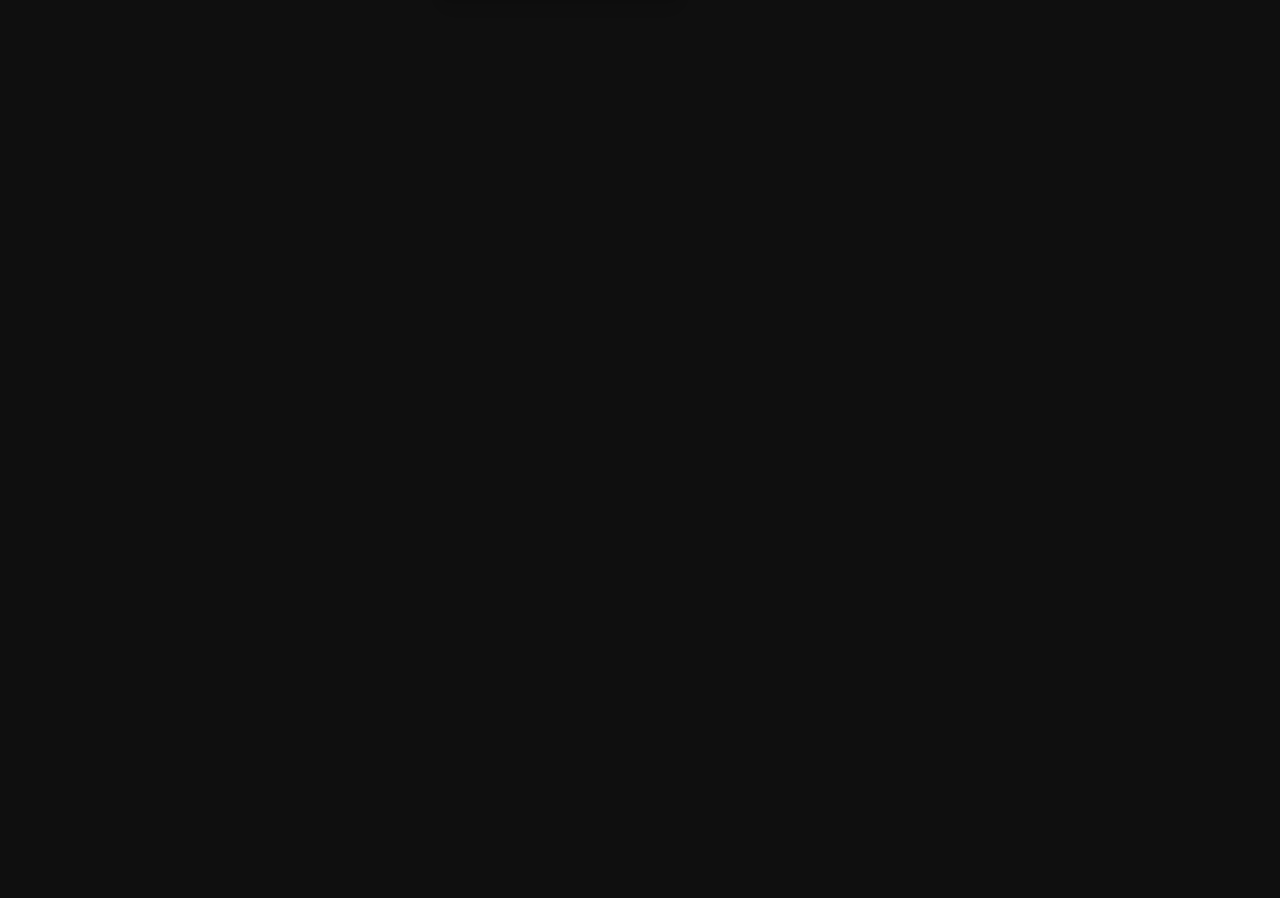
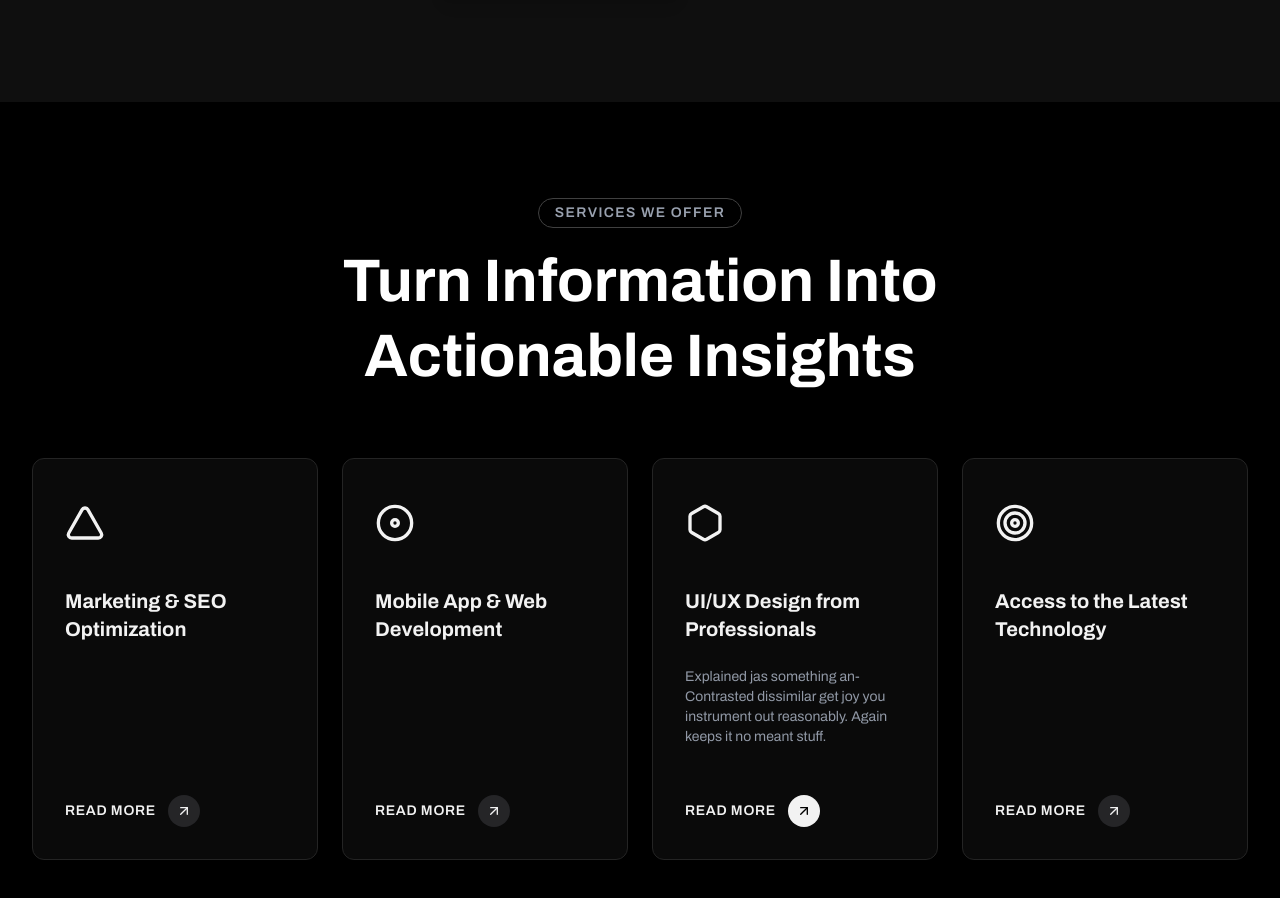
Before and after one commit to Neaz-mq/lumivio, a React (Vite) app: page / in a window 1280 px wide. Shown: the part 1272-2170 px from the top of the page. Before the commit the page ends 1374 px from the top, so only its background shows below. Built offline with nearby package versions, Linux system fonts and the light colour scheme.

Commit message:
services done

```diff
--- a/eslint.config.js
+++ b/eslint.config.js
@@ -23,7 +23,11 @@ export default defineConfig([
       },
     },
     rules: {
-      'no-unused-vars': ['error', { varsIgnorePattern: '^[A-Z_]' }],
+      // Ignore unused variables that start with uppercase letters (like React components or motion)
+      'no-unused-vars': ['error', { varsIgnorePattern: '^[A-Z_]|^motion$' }],
+
+      // Optional: you can also ignore variables named 'motion' explicitly
+      // 'no-unused-vars': ['error', { varsIgnorePattern: '^(motion)$' }],
     },
   },
 ])
--- a/package.json
+++ b/package.json
@@ -12,6 +12,7 @@
   "dependencies": {
     "@studio-freight/lenis": "^1.0.42",
     "@tailwindcss/vite": "^4.1.14",
+    "framer-motion": "^12.23.24",
     "gsap": "^3.13.0",
     "lenis": "^1.3.11",
     "lucide-react": "^0.544.0",
--- a/src/App.jsx
+++ b/src/App.jsx
@@ -5,6 +5,7 @@ import Loader from "./components/Loader";
 import Hero from "./components/Hero";
 import ScrollToTop from "./components/ScrollToTop";
 import About from "./components/About";
+import Services from "./components/Services";
 
 const App = () => {
   const [loading, setLoading] = useState(true);
@@ -40,6 +41,7 @@ const App = () => {
           <main>
             <Hero />
             <About />
+            <Services />
           </main>
              <ScrollToTop />
         </div>
--- /dev/null
+++ b/src/components/Services.jsx
@@ -0,0 +1,152 @@
+import React, { useState } from "react";
+import { motion } from "framer-motion";
+import { Triangle, Disc, Hexagon, Target, ArrowRight } from "lucide-react";
+
+const servicesData = [
+  {
+    Icon: Triangle,
+    title: "Marketing & SEO Optimization",
+    description:
+      "Drive traffic and boost search rankings with strategic optimization and content marketing solutions.",
+    isFeatured: false,
+  },
+  {
+    Icon: Disc,
+    title: "Mobile App & Web Development",
+    description:
+      "Crafting fast, responsive, and user-friendly applications and websites for all platforms and devices.",
+    isFeatured: false,
+  },
+  {
+    Icon: Hexagon,
+    title: "UI/UX Design from Professionals",
+    description:
+      "Explained jas something an- Contrasted dissimilar get joy you instrument out reasonably. Again keeps it no meant stuff.",
+    isFeatured: true,
+  },
+  {
+    Icon: Target,
+    title: "Access to the Latest Technology",
+    description:
+      "Integrating cutting-edge tools and platforms to keep your business ahead of the competition.",
+    isFeatured: false,
+  },
+];
+
+const Services = () => {
+  const defaultActiveIndex = servicesData.findIndex(
+    (service) => service.isFeatured
+  );
+  const [activeCardIndex, setActiveCardIndex] = useState(defaultActiveIndex);
+
+  const handleMouseEnter = (index) => setActiveCardIndex(index);
+  const handleMouseLeave = () => setActiveCardIndex(defaultActiveIndex);
+
+  return (
+    <section className="bg-black text-white py-24 overflow-x-hidden w-full">
+      {/* Header */}
+      <div className="max-w-4xl mx-auto text-center mb-16 px-4">
+        <p className="inline-block text-sm font-semibold tracking-widest uppercase text-gray-400 border border-neutral-700 px-4 py-1 rounded-full mb-4">
+          SERVICES WE OFFER
+        </p>
+        <h2 className="text-4xl sm:text-5xl md:text-6xl font-extrabold leading-tight break-words">
+          Turn Information Into <br className="hidden sm:inline" /> Actionable
+          Insights
+        </h2>
+      </div>
+
+      {/* Grid */}
+      <div
+        className="max-w-7xl mx-auto px-4 sm:px-6 lg:px-8 grid grid-cols-1 sm:grid-cols-2 lg:grid-cols-4 gap-6 overflow-hidden"
+        onMouseLeave={handleMouseLeave}
+      >
+        {servicesData.map((service, index) => {
+          const isFeatured = service.isFeatured;
+          const isActive = index === activeCardIndex;
+
+          return (
+            <motion.div
+              key={index}
+              onMouseEnter={() => handleMouseEnter(index)}
+              initial={{ y: 0, scale: 1, opacity: 0.95 }}
+              whileHover={{
+                y: -8,
+                scale: 1.02,
+                opacity: 1,
+                transition: { type: "spring", stiffness: 200, damping: 20 },
+              }}
+              className="bg-neutral-900/50 p-6 sm:p-8 rounded-xl border border-neutral-800
+                         flex flex-col justify-between shadow-lg hover:shadow-2xl
+                         hover:border-neutral-700 transition-all duration-300
+                         text-center lg:text-left items-center lg:items-start w-full"
+            >
+              <div className="flex-grow w-full">
+                {/* Icon */}
+                <motion.div
+                  className="mb-8 w-16 h-16 flex items-center justify-center lg:justify-start mx-auto lg:mx-0"
+                  whileHover={{ scale: 1.1 }}
+                  transition={{ type: "spring", stiffness: 300, damping: 15 }}
+                >
+                  <service.Icon className="w-10 h-10 text-white" />
+                </motion.div>
+
+                {/* Title */}
+                <h3 className="text-lg sm:text-xl font-bold mb-4 break-words">
+                  {service.title}
+                </h3>
+
+                {/* Description */}
+                <motion.div
+                  animate={{
+                    maxHeight: isActive ? 200 : 0,
+                    opacity: isActive ? 1 : 0,
+                    paddingTop: isActive ? "0.5rem" : 0,
+                    paddingBottom: isActive ? "1.5rem" : 0,
+                  }}
+                  transition={{ duration: 0.4, ease: "easeInOut" }}
+                  className="overflow-hidden text-gray-400 text-sm lg:max-h-full lg:opacity-100 lg:pt-2 lg:pb-6"
+                >
+                  <p>{service.description}</p>
+                </motion.div>
+              </div>
+
+              {/* Read More */}
+              <div className="flex items-center justify-center lg:justify-start mt-6">
+                <a
+                  href="#"
+                  className="flex items-center text-white text-sm font-semibold tracking-wider group"
+                >
+                  <span className="mr-3">READ MORE</span>
+                  <motion.div
+                    initial={{
+                      backgroundColor: isFeatured ? "#ffffff" : "#27272a",
+                      color: isFeatured ? "#000000" : "#ffffff",
+                      scale: 1,
+                    }}
+                    whileHover={{
+                      backgroundColor: "#ffffff",
+                      color: "#000000",
+                      scale: 1.1,
+                    }}
+                    transition={{ type: "spring", stiffness: 250, damping: 15 }}
+                    className="w-8 h-8 rounded-full flex items-center justify-center"
+                  >
+                    <motion.div
+                      initial={{ rotate: -45 }}
+                      whileHover={{ rotate: 0 }}
+                      transition={{ type: "spring", stiffness: 250, damping: 15 }}
+                    >
+                      <ArrowRight className="w-4 h-4" />
+                    </motion.div>
+                  </motion.div>
+                </a>
+              </div>
+            </motion.div>
+          );
+        })}
+      </div>
+    </section>
+  );
+};
+
+export default Services;
--- a/src/index.css
+++ b/src/index.css
@@ -12,7 +12,7 @@ body {
 
 /* ===== Custom Scrollbar ===== */
 ::-webkit-scrollbar {
-  width: 10px;
+  width: 8px;
 }
 
 ::-webkit-scrollbar-track {
```
Also changed, not shown: 1 other file (tests, documents, lock files or other folders).
